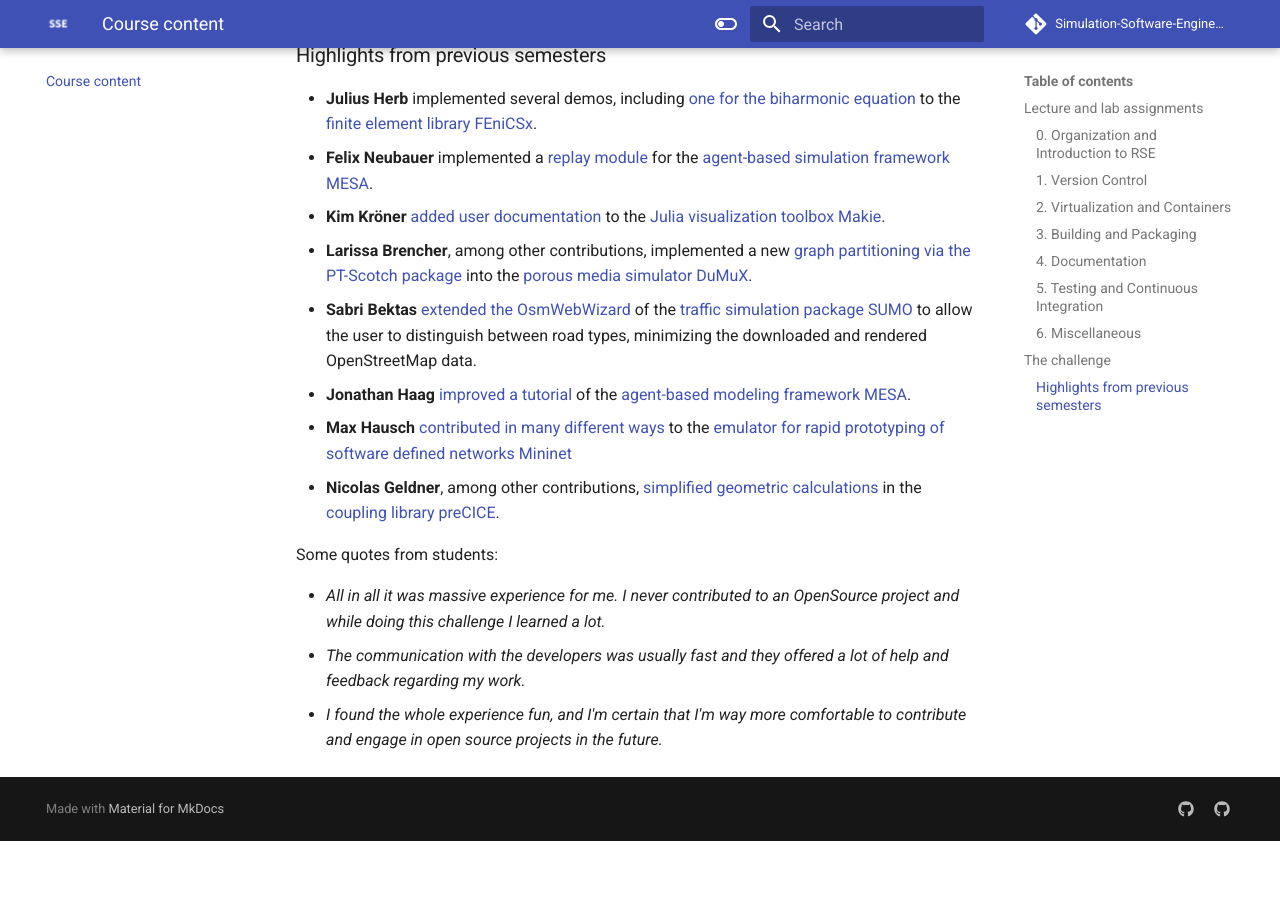
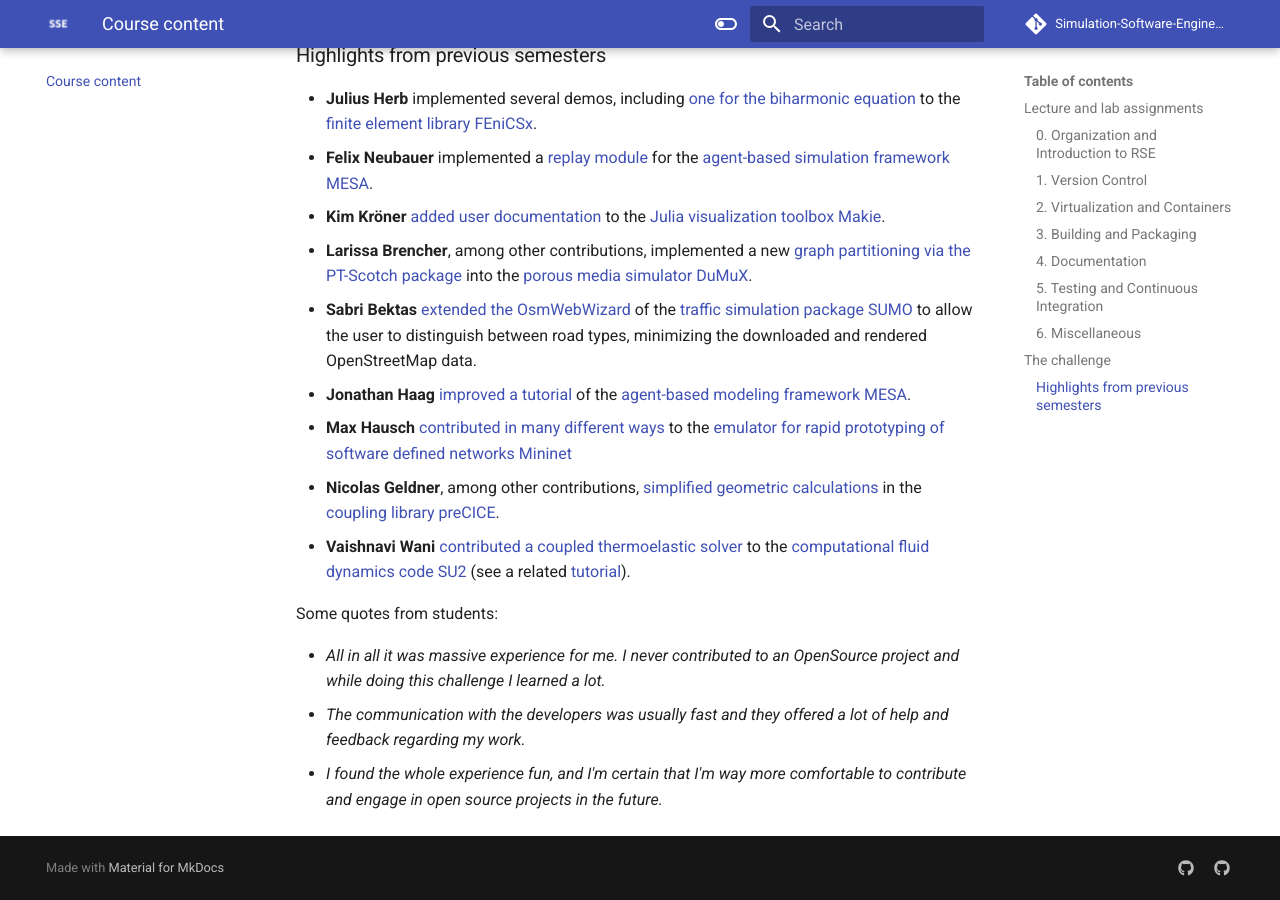
Before and after one commit to Simulation-Software-Engineering/homepage, an MkDocs documentation site: the page built from docs/course-content.md, in a window 1280 px wide and 900 px high, scrolled down 2589 px. Built offline with MkDocs 1.6.1 and Material for MkDocs 9.7.7, drawn with Linux system fonts in a browser that asks for light colours; comment, search, counter and statistics services are not loaded; before the commit the page ends 3430 px from its top, so only the background shows below that.

Commit message:
Add highlighted SU2 contribution (#24)

```diff
--- a/docs/course-content.md
+++ b/docs/course-content.md
@@ -82,6 +82,7 @@
 - **Jonathan Haag** [improved a tutorial](https://github.com/projectmesa/mesa/issues/1109) of the [agent-based modeling framework MESA](https://mesa.readthedocs.io/latest/).
 - **Max Hausch** [contributed in many different ways](https://github.com/mininet/mininet/pulls?q=is%3Apr+author%3Acheriimoya) to the  [emulator for rapid prototyping of software defined networks Mininet](https://github.com/mininet/mininet)
 - **Nicolas Geldner**, among other contributions, [simplified geometric calculations](https://github.com/precice/precice/pull/1179) in the [coupling library preCICE](https://precice.org/).
+- **Vaishnavi Wani** [contributed a coupled thermoelastic solver](https://github.com/su2code/SU2/pull/2404) to the [computational fluid dynamics code SU2](https://su2code.github.io/) (see a related [tutorial](https://github.com/Vaish-W/Thermoelasticity)).
 
 Some quotes from students:
 
```
